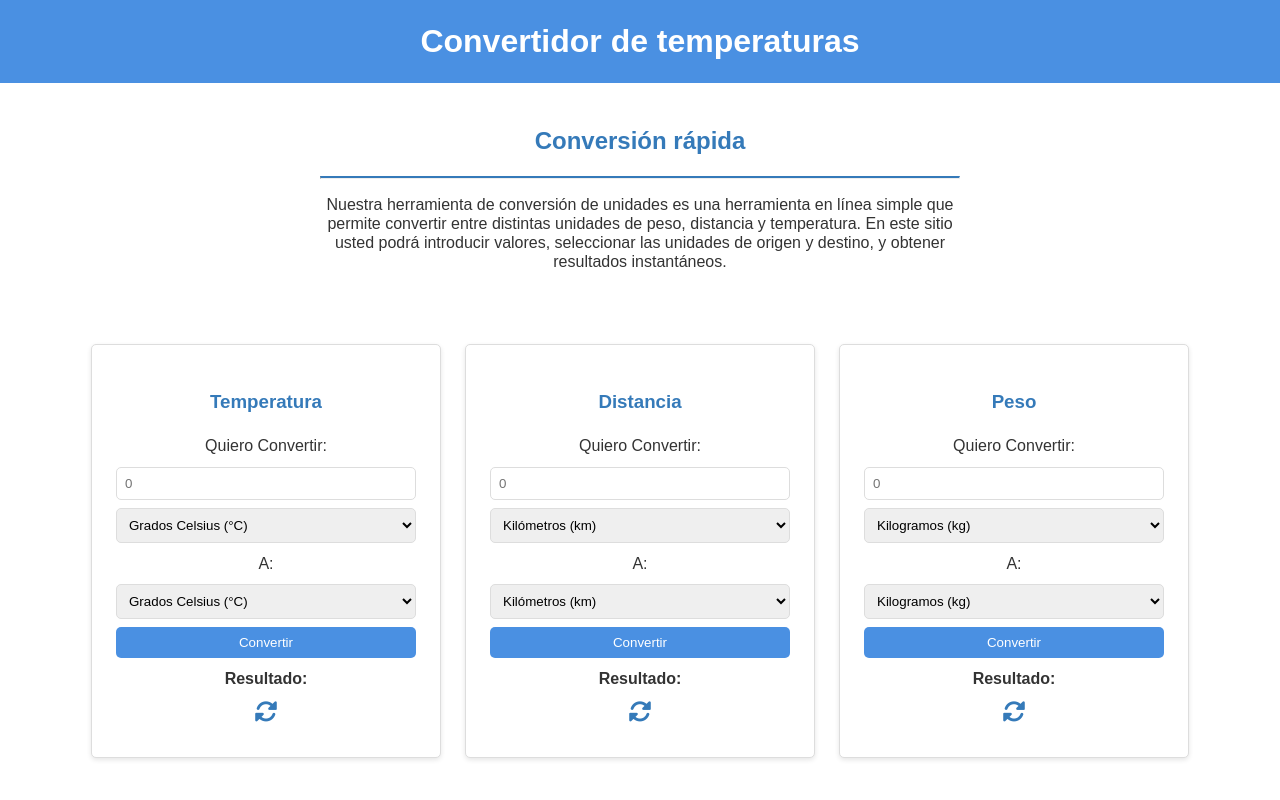
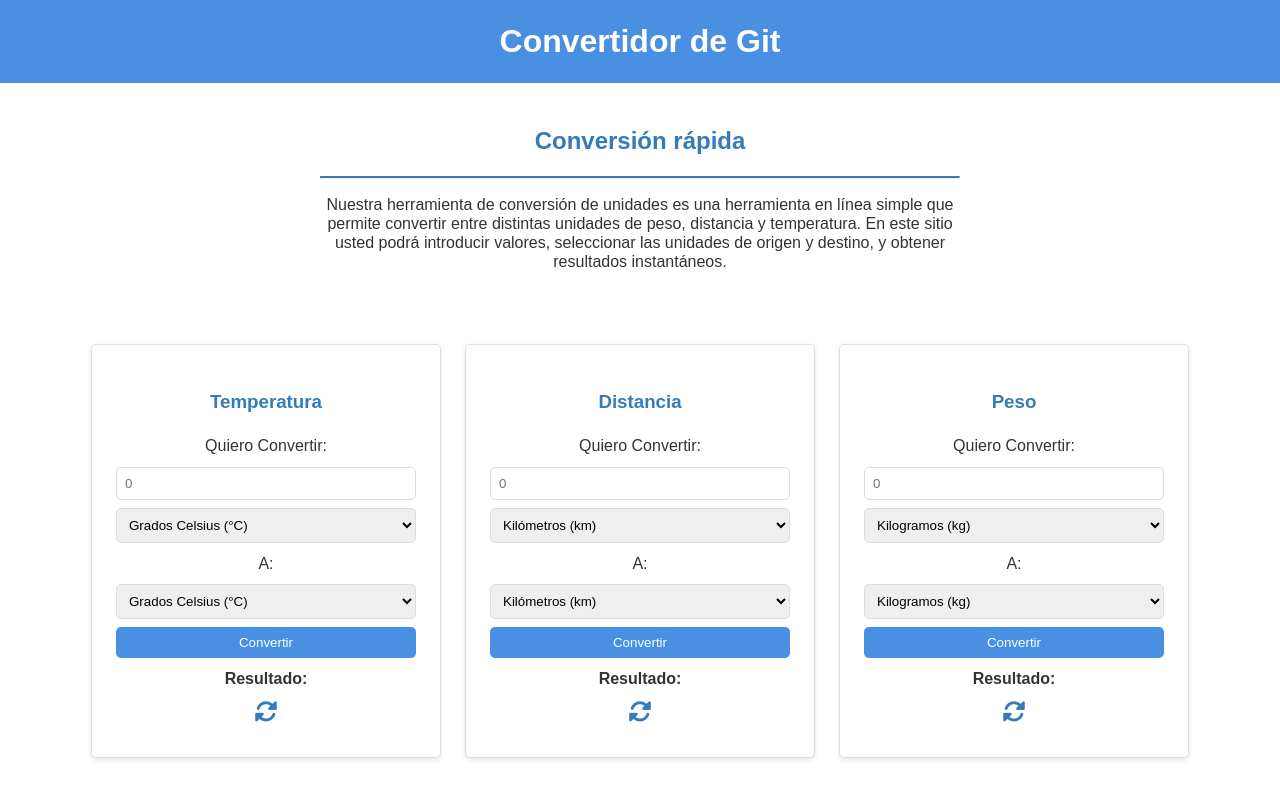
Before and after one commit to BastianM18/conversor-unidades, a plain HTML site: page index.html in a window 1280 px wide. Shown: the top 800 px of the page. Drawn offline with Linux system fonts and the light colour scheme.

Commit message:
Se modifico el h1 nuevamente

```diff
--- a/index.html
+++ b/index.html
@@ -11,7 +11,7 @@
 <body>
   <!-- Header -->
   <header>
-    <h1>Convertidor de temperaturas</h1>
+    <h1>Convertidor de Git</h1>
   </header>
   <!-- main -->
   <main>
```
